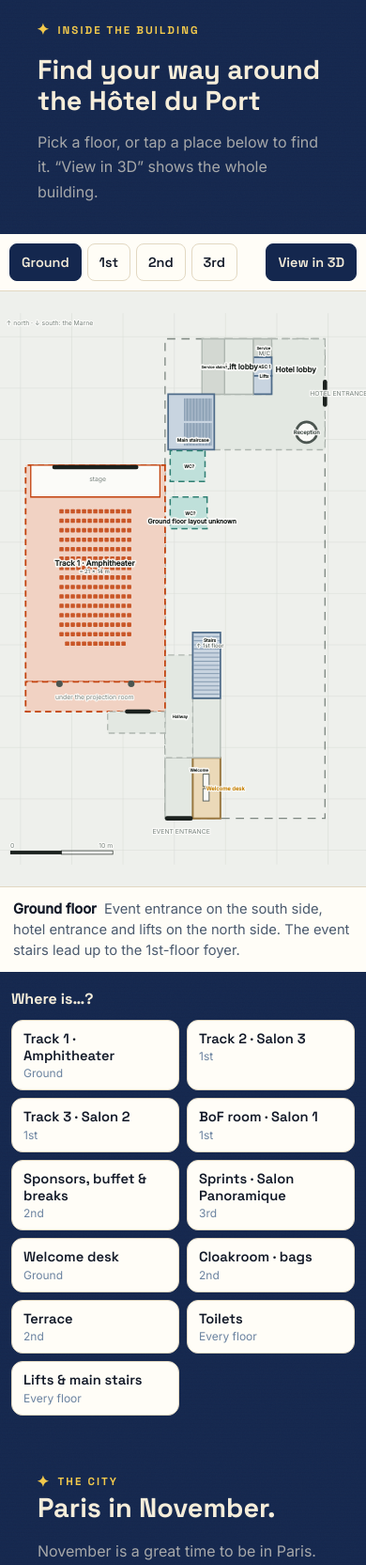
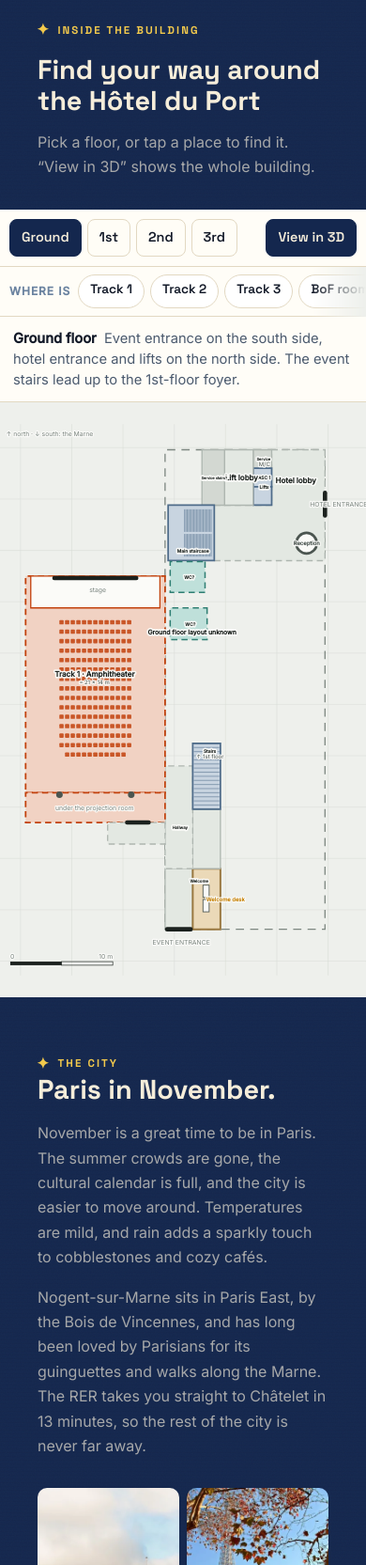
Before and after one commit to compute-events/paris2026, a plain HTML site: page venue.html in a window 390 px wide. Shown: the part 3700-5365 px from the top of the page at 94% size. Drawn offline with nearby package versions, Linux system fonts and the light colour scheme.

Commit message:
Venue map on phones: Where is chips inside the map, full-screen 3D
On phones the Where is list sat below the map, so picking a place meant
scrolling down, tapping and being scrolled back up. Places are now a row of
chips under the floor buttons, with the answer line right below; tapping one
never moves the page. In 3D the map fills the screen between the site header
and the quick bar, and the page snaps to it when scrolled close. Desktop
keeps the list next to the map.

```diff
--- a/assets/event/event.css
+++ b/assets/event/event.css
@@ -285,3 +285,29 @@
   paint-order: stroke; stroke: rgba(251,251,248,.92); stroke-width: .22px; stroke-linejoin: round;
 }
 .c26-plan .lbl { stroke-width: .3px; }
+
+/* "Where is" chips: on phones and tablets they replace the list below the map */
+.c26-chips {
+  display: flex; align-items: center; gap: 6px; padding: 8px 10px; overflow-x: auto; scrollbar-width: none;
+  background: var(--paper); border-bottom: 1px solid var(--line);
+  -webkit-mask-image: linear-gradient(90deg, #000 85%, transparent); mask-image: linear-gradient(90deg, #000 85%, transparent);
+}
+.c26-chips::-webkit-scrollbar { display: none; }
+.c26-chips__h { flex: none; font: 600 .75rem var(--font-body); letter-spacing: .08em; text-transform: uppercase; color: var(--muted); padding-right: 2px; }
+.c26-chip2 {
+  flex: none; min-height: 36px; padding: 6px 12px; border-radius: 999px; border: 1px solid var(--line); background: #fff;
+  color: var(--text-dark); font: 600 .85rem var(--font-head); white-space: nowrap; cursor: pointer;
+}
+.c26-chip2[aria-pressed="true"] { background: var(--beam-gold); border-color: var(--beam-gold); color: var(--space); }
+.c26-map__note { border-top: 0; border-bottom: 1px solid var(--line); }
+@media (max-width: 899px) { .c26-places { display: none; } }
+@media (min-width: 900px) { .c26-chips { display: none; } }
+
+/* 3D on phones: the map card fills the screen between the site header and the quick bar,
+   and the page snaps to it when scrolled close; the rest of the page scrolls as usual */
+@media (max-width: 899px) {
+  html.c26-snap { scroll-snap-type: y proximity; scroll-padding-top: var(--nav-h); }
+  .c26-map.is-3d { scroll-snap-align: start; display: flex; flex-direction: column; height: calc(100dvh - var(--nav-h) - 60px - env(safe-area-inset-bottom, 0px)); }
+  .c26-map.is-3d .c26-map__3d { flex: 1; min-height: 0; display: flex; flex-direction: column; }
+  .c26-map.is-3d .c26-map__canvas { flex: 1; height: auto; min-height: 0; }
+}
--- a/assets/event/venue-data.js
+++ b/assets/event/venue-data.js
@@ -259,17 +259,17 @@ TT[2] = [[42.7,0], [42.7,6], [42.7,12], [46.6,3], [46.6,9], [46.6,15]];   // ter
 // "Where is…?": places people look for. rooms = room names (n) on that floor to highlight;
 // how = how to get there from anywhere in the building; route = a single-floor route to draw.
 const PLACES = [
-  {id:'amphi',   name:'Track 1 · Amphitheater', floor:0, rooms:['Grand amphitheater'], how:'Ground floor. From the event entrance on the south side, keep left along the hallway; the door is in the short corridor behind it.'},
-  {id:'track2',  name:'Track 2 · Salon 3',      floor:1, rooms:['Salon 3'], how:'1st floor. From the event entrance, take the stairs straight ahead up to the foyer. From the lifts or main stairs, go through the salon d’attente.'},
-  {id:'track3',  name:'Track 3 · Salon 2',      floor:1, rooms:['Salon 2'], how:'1st floor, next to Salon 1. Same way as Track 2: up the event stairs to the foyer, or through the salon d’attente from the lifts.'},
-  {id:'bof',     name:'BoF room · Salon 1',     floor:1, rooms:['Salon 1'], how:'1st floor, the first room on the right in the foyer at the top of the event stairs.'},
-  {id:'plaisance', name:'Sponsors, buffet & breaks', floor:2, rooms:['Salon Plaisance'], how:'2nd floor, Salon Plaisance. Take the lifts or the main stairs, then follow the corridor to the entrance. The terrace is just outside.'},
-  {id:'sprints', name:'Sprints · Salon Panoramique', floor:3, rooms:['Salon Panoramique'], how:'3rd floor, Friday only. Take the lifts or the main stairs, then the corridor past the toilets to the entrance.'},
-  {id:'welcome', name:'Welcome desk',           floor:0, rooms:['Welcome'], how:'Ground floor, just inside the event entrance on the south side of the building.'},
-  {id:'cloak',   name:'Cloakroom · bags',       floor:2, rooms:['Cloakroom · bags'], how:'2nd floor, next to the lifts. Although it’s in a safe location, it is not attended, so keep valuables with you.'},
-  {id:'terrace', name:'Terrace',             floor:2, rooms:['Terrace'], how:'2nd floor, outside the Salon Plaisance, on top of the salons. Outdoor stairs lead up to the Panoramique balcony.'},
-  {id:'wc',      name:'Toilets',                floor:1, all:true, kind:'wc', rooms:[], how:'There are toilets on every floor; the plans show the ones next to the main staircase.'},
-  {id:'lifts',   name:'Lifts & main stairs',    floor:1, all:true, rooms:['ASC 1','ASC 2','Main staircase'], how:'In the hotel’s core, by the hotel lobby. They connect all floors.'},
+  {id:'amphi',   short:'Track 1', name:'Track 1 · Amphitheater', floor:0, rooms:['Grand amphitheater'], how:'Ground floor. From the event entrance on the south side, keep left along the hallway; the door is in the short corridor behind it.'},
+  {id:'track2',  short:'Track 2', name:'Track 2 · Salon 3',      floor:1, rooms:['Salon 3'], how:'1st floor. From the event entrance, take the stairs straight ahead up to the foyer. From the lifts or main stairs, go through the salon d’attente.'},
+  {id:'track3',  short:'Track 3', name:'Track 3 · Salon 2',      floor:1, rooms:['Salon 2'], how:'1st floor, next to Salon 1. Same way as Track 2: up the event stairs to the foyer, or through the salon d’attente from the lifts.'},
+  {id:'bof',     short:'BoF room', name:'BoF room · Salon 1',     floor:1, rooms:['Salon 1'], how:'1st floor, the first room on the right in the foyer at the top of the event stairs.'},
+  {id:'plaisance', short:'Sponsors & food', name:'Sponsors, buffet & breaks', floor:2, rooms:['Salon Plaisance'], how:'2nd floor, Salon Plaisance. Take the lifts or the main stairs, then follow the corridor to the entrance. The terrace is just outside.'},
+  {id:'sprints', short:'Sprints', name:'Sprints · Salon Panoramique', floor:3, rooms:['Salon Panoramique'], how:'3rd floor, Friday only. Take the lifts or the main stairs, then the corridor past the toilets to the entrance.'},
+  {id:'welcome', short:'Welcome', name:'Welcome desk',           floor:0, rooms:['Welcome'], how:'Ground floor, just inside the event entrance on the south side of the building.'},
+  {id:'cloak',   short:'Cloakroom', name:'Cloakroom · bags',       floor:2, rooms:['Cloakroom · bags'], how:'2nd floor, next to the lifts. Although it’s in a safe location, it is not attended, so keep valuables with you.'},
+  {id:'terrace', short:'Terrace', name:'Terrace',             floor:2, rooms:['Terrace'], how:'2nd floor, outside the Salon Plaisance, on top of the salons. Outdoor stairs lead up to the Panoramique balcony.'},
+  {id:'wc',      short:'Toilets', name:'Toilets',                floor:1, all:true, kind:'wc', rooms:[], how:'There are toilets on every floor; the plans show the ones next to the main staircase.'},
+  {id:'lifts',   short:'Lifts', name:'Lifts & main stairs',    floor:1, all:true, rooms:['ASC 1','ASC 2','Main staircase'], how:'In the hotel’s core, by the hotel lobby. They connect all floors.'},
 ];
 // How each floor connects to the others, shown under its plan
 const ACCESS = {
--- a/assets/event/venue.js
+++ b/assets/event/venue.js
@@ -17,8 +17,9 @@
           <div class="c26-map__floors" role="tablist" aria-label="Floor"></div>
           <button class="c26-map__btn c26-map__mode" type="button">View in 3D</button>
         </div>
+        <div class="c26-chips" role="group" aria-label="Where is…?"></div>
+        <p class="c26-map__note" aria-live="polite"></p>
         <div class="c26-plan"><p class="c26-map__msg">Loading the floor plans…</p></div>
-        <p class="c26-map__note" aria-live="polite"></p>
         <div class="c26-map__3d" hidden>
           <div class="c26-map__canvas" aria-label="3D model of the venue floors. Drag to turn, pinch or scroll to zoom."></div>
           <button class="c26-map__btn c26-map__reset" type="button">Reset view</button>
@@ -60,6 +61,9 @@
       modeBtn.textContent = '3D not available on this device'; return;
     }
     mode = '3d'; plan.hidden = true; box3d.hidden = false;
+    // 3D fills the screen on phones; the page snaps to it when scrolled close (see .c26-map.is-3d)
+    $('.c26-map').classList.add('is-3d'); document.documentElement.classList.add('c26-snap');
+    if (matchMedia('(max-width: 899px)').matches) $('.c26-map').scrollIntoView({block: 'start'});
     modeBtn.disabled = false; modeBtn.textContent = 'Back to 2D';
     venue.start(); venue.floor(null); venue.place(place);
     host.querySelectorAll('.c26-map__floors button').forEach(b => b.setAttribute('aria-selected', 'false'));
@@ -67,6 +71,7 @@
   function to2d() {
     mode = '2d'; if (venue) venue.stop();
     box3d.hidden = true; plan.hidden = false; modeBtn.textContent = 'View in 3D';
+    $('.c26-map').classList.remove('is-3d'); document.documentElement.classList.remove('c26-snap');
     setFloor(floor);
   }
 
@@ -84,14 +89,18 @@
     const ps = $('.c26-places');
     ps.innerHTML = '<h3 class="c26-routes__h">Where is…?</h3><div class="c26-places__list">' + PLACES.map(p =>
       `<button type="button" class="c26-place" data-p="${p.id}" aria-pressed="false">${esc(p.name)}<small>${p.all ? 'Every floor' : p.floor === 0 ? 'Ground' : FLOORS[p.floor].name.replace(' floor', '')}</small></button>`).join('') + '</div>';
-    ps.addEventListener('click', e => { const b = e.target.closest('.c26-place'); if (b) pick(place && place.id === b.dataset.p ? null : b.dataset.p); });
+    // phones: the same places as a row of chips inside the map, so picking one never scrolls the page
+    const cs = $('.c26-chips');
+    cs.innerHTML = '<span class="c26-chips__h">Where is</span>' + PLACES.map(p => `<button type="button" class="c26-place c26-chip2" data-p="${p.id}" aria-pressed="false">${esc(p.short || p.name)}</button>`).join('');
+    host.addEventListener('click', e => { const b = e.target.closest('.c26-place'); if (b) pick(place && place.id === b.dataset.p ? null : b.dataset.p); });
   }
   function pick(id) {
     place = PLACES.find(p => p.id === id) || null;
     host.querySelectorAll('.c26-place').forEach(b => b.setAttribute('aria-pressed', String(!!place && b.dataset.p === place.id)));
-    if (mode === '3d') { venue.place(place); note.innerHTML = place ? `<b>${esc(place.name)}</b> ${esc(place.how)}` : ''; }
+    if (mode === '3d') { venue.place(place); note.innerHTML = place ? `<b>${esc(place.name)}</b> ${esc(place.how)}` : 'Tap a place to find it in the building.'; }
     else if (place && !place.all) setFloor(place.floor); else draw();
-    if (place && matchMedia('(max-width: 899px)').matches) $('.c26-map').scrollIntoView({block: 'start'});
+    const chip = place && host.querySelector(`.c26-chip2[data-p="${place.id}"]`);
+    if (chip) chip.scrollIntoView({block: 'nearest', inline: 'nearest'});
   }
 
   // #inside, #inside/<place id>, #inside/floor-<n>
--- a/venue.html
+++ b/venue.html
@@ -181,7 +181,7 @@
       <div class="section-header section-header--left">
         <span class="overline">Inside the building</span>
         <h2>Find your way around the Hôtel du Port</h2>
-        <p style="color:var(--cream-dim)">Pick a floor, or tap a place below to find it. “View in 3D” shows the whole building.</p>
+        <p style="color:var(--cream-dim)">Pick a floor, or tap a place to find it. “View in 3D” shows the whole building.</p>
       </div>
       <div data-c26-venue></div>
     </div>
```
